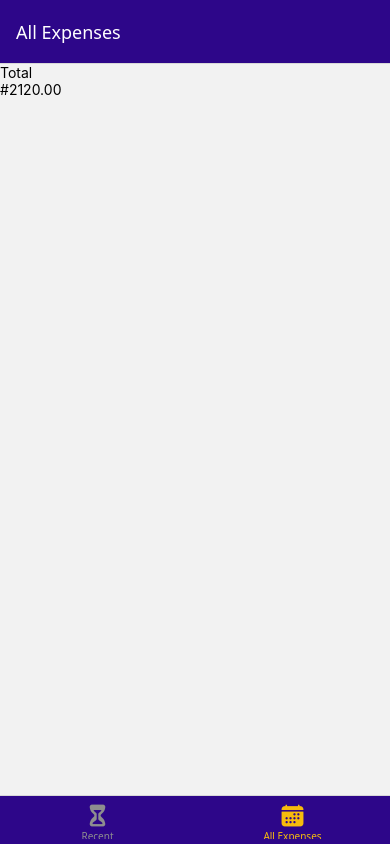
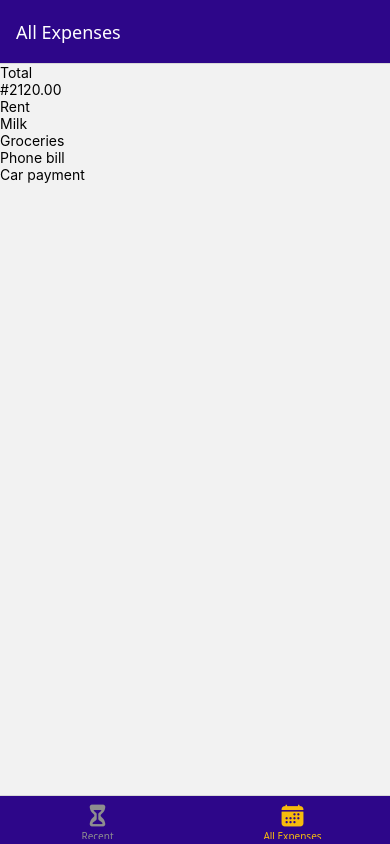
Before and after one commit to KayKay1992/React_Native_Course, a React Native app: screen /AllExpenses in a window 390 px wide. Built offline with nearby package versions, Linux system fonts and the light colour scheme.

Commit message:
Oututing a List Expenses using the renderItem prop

```diff
--- a/components/ExpensesOutput/ExpensesList.js
+++ b/components/ExpensesOutput/ExpensesList.js
@@ -1,8 +1,11 @@
-import { FlatList } from "react-native";
+import { FlatList, Text } from "react-native";
 
-
-export default function ExpensesList() {
+function renderExpenseItem(itemData){
+    // Render each expense item here
+  return <Text>{itemData.item.title}</Text>
+}
+export default function ExpensesList({expenses}) {
   return (
-  <FlatList/>
+  <FlatList data={expenses} renderItem={renderExpenseItem} keyExtractor={(item) => item.id}/>
   )
 }
--- a/components/ExpensesOutput/ExpensesOutput.js
+++ b/components/ExpensesOutput/ExpensesOutput.js
@@ -15,7 +15,7 @@ export default function ExpensesOutput({expenses, expenesPeriod}) {
   return (
     <View>
         <ExpensesSummary expenses={DUMMY_EXPENSES} periodName={expenesPeriod}/>
-        <ExpensesList/>
+        <ExpensesList expenses={DUMMY_EXPENSES}/>
 
     </View>
   )
```
